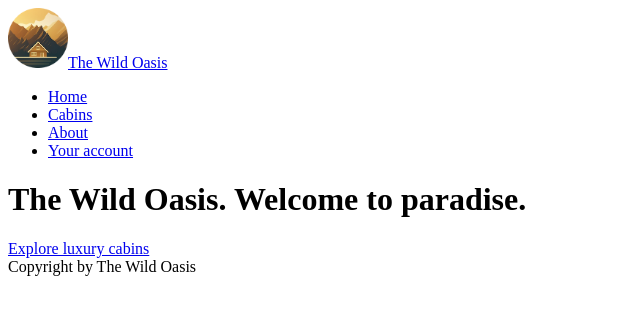
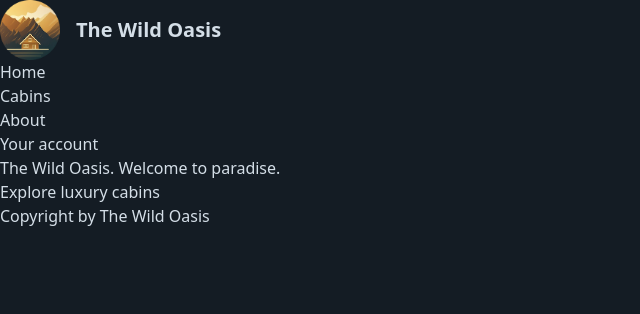
Before and after one commit to OlegZinch/the-wild-oasis-website, a Next.js app: page / in a window 1280 px wide. Shown: the top 314 px of the page, without its empty margins (0-640 px from the left). Built offline with nearby package versions, Linux system fonts and the light colour scheme.

Commit message:
Styling With Tailwind CSS

```diff
--- a/app/_styles/globals.css
+++ b/app/_styles/globals.css
@@ -2,6 +2,7 @@
 @tailwind components;
 @tailwind utilities;
 
+/*
 @layer components {
   .spinner {
     margin: 3.2rem auto 1.6rem;
@@ -29,11 +30,13 @@
     }
   }
 }
-
+*/
 /* For data picker */
+/*
 .rdp {
   --rdp-cell-size: 32px !important;
   --rdp-accent-color: theme('colors.accent.500') !important;
   --rdp-background-color: theme('colors.accent.600') !important;
   margin: 0 !important;
 }
+*/
--- a/app/layout.js
+++ b/app/layout.js
@@ -1,5 +1,7 @@
 import Logo from '@/app/_components/Logo'
 import Navigation from '@/app/_components/Navigation'
+
+import '@/app/_styles/globals.css'
 
 export const metadata = {
   title: 'The Wild Oasis',
@@ -9,7 +11,7 @@
 export default function RootLayout({ children }) {
   return (
     <html lang='en'>
-      <body>
+      <body className='bg-primary-950 text-primary-100 min-h-screen'>
         <header>
           <Logo />
           <Navigation />
--- a/tailwind.config.js
+++ b/tailwind.config.js
@@ -1,18 +1,41 @@
 /** @type {import('tailwindcss').Config} */
 module.exports = {
   content: [
-    "./pages/**/*.{js,ts,jsx,tsx,mdx}",
-    "./components/**/*.{js,ts,jsx,tsx,mdx}",
-    "./app/**/*.{js,ts,jsx,tsx,mdx}",
+    './pages/**/*.{js,ts,jsx,tsx,mdx}',
+    './components/**/*.{js,ts,jsx,tsx,mdx}',
+    './app/**/*.{js,ts,jsx,tsx,mdx}',
   ],
   theme: {
     extend: {
-      backgroundImage: {
-        "gradient-radial": "radial-gradient(var(--tw-gradient-stops))",
-        "gradient-conic":
-          "conic-gradient(from 180deg at 50% 50%, var(--tw-gradient-stops))",
+      colors: {
+        primary: {
+          50: '#E1E8EF',
+          100: '#D4DEE7',
+          200: '#B7C7D7',
+          300: '#99B0C7',
+          400: '#7C99B6',
+          500: '#5E82A6',
+          600: '#4C6B8A',
+          700: '#3C546C',
+          800: '#2C3D4F',
+          900: '#1B2631',
+          950: '#141C24',
+        },
+        accent: {
+          50: '#FAF5F0',
+          100: '#F4ECE1',
+          200: '#E8D6BF',
+          300: '#DDC2A2',
+          400: '#D2AF84',
+          500: '#C69963',
+          600: '#B78343',
+          700: '#926835',
+          800: '#6C4D28',
+          900: '#4B351B',
+          950: '#382814',
+        },
       },
     },
   },
   plugins: [],
-};
+}
```
Also changed, not shown: package.json (+6 -5 lines), 1 other file (tests, documents, lock files or other folders).
